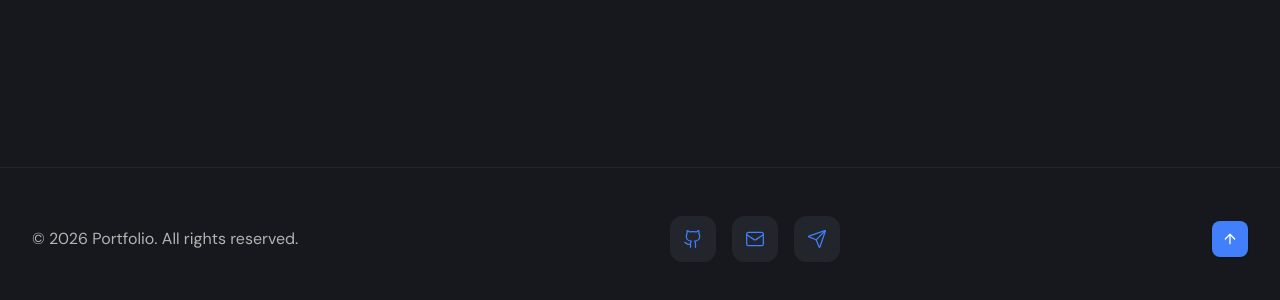
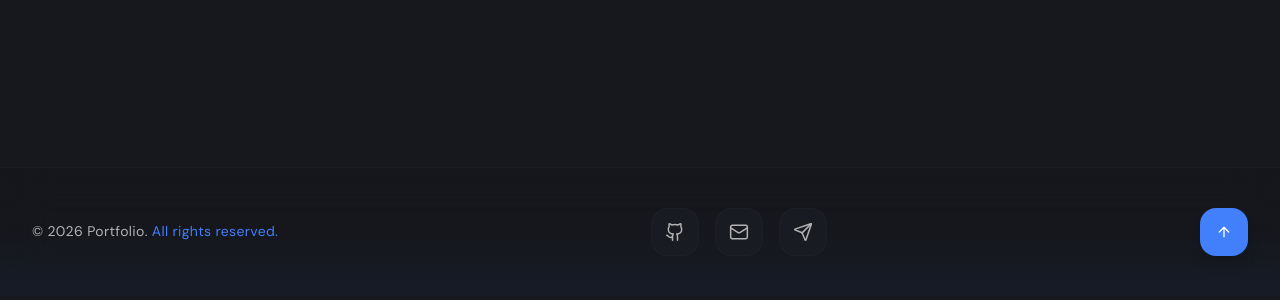
Before and after one commit to VibelessYoung/Modern-CV, a React (Vite) app: page / in a window 1280 px wide. Shown: the part 7195-7495 px from the top of the page. Built offline with nearby package versions, Linux system fonts and the light colour scheme.

Commit message:
add better ui for footer

```diff
--- a/src/components/Footer.tsx
+++ b/src/components/Footer.tsx
@@ -7,12 +7,15 @@ export function Footer() {
   };
 
   return (
-    <footer className="bg-background border-t border-border py-12">
-      <div className="container mx-auto px-8">
-        <div className="flex flex-col md:flex-row justify-between items-center gap-8">
+    <footer className="relative border-t border-border/50 bg-background/70 backdrop-blur-xl">
+      <div className="absolute inset-0 pointer-events-none bg-gradient-to-t from-primary/5 via-transparent to-transparent" />
+
+      <div className="container relative px-8 py-10 mx-auto">
+        <div className="flex flex-col items-center justify-between gap-8 md:flex-row">
           <div className="text-center md:text-left">
-            <p className="text-muted-foreground">
-              © {new Date().getFullYear()} Portfolio. All rights reserved.
+            <p className="text-sm tracking-wide text-muted-foreground">
+              © {new Date().getFullYear()} Portfolio.
+              <span className="ml-1 text-primary">All rights reserved.</span>
             </p>
           </div>
 
@@ -21,31 +24,98 @@ export function Footer() {
               href="https://github.com/VibelessYoung"
               target="_blank"
               rel="noopener noreferrer"
-              className="p-3 bg-card text-card-foreground rounded-lg border border-border hover:border-primary transition-colors"
-              aria-label="GitHub"
+              className="
+          group
+          flex h-12 w-12 items-center justify-center
+          rounded-2xl
+          border border-border/60
+          bg-card/40
+          backdrop-blur-xl
+          transition-all
+          duration-300
+          hover:-translate-y-1
+          hover:border-primary/60
+          hover:bg-primary/10
+          hover:shadow-[0_0_30px_rgba(59,130,246,.25)]
+          "
             >
-              <Github className="w-5 h-5 text-primary" strokeWidth={1.5} />
+              <Github
+                className="w-5 h-5 transition-all duration-300  text-muted-foreground group-hover:text-primary group-hover:rotate-6"
+                strokeWidth={1.8}
+              />
             </a>
+
             <a
               href="mailto:vibelessyoung@gmail.com"
-              className="p-3 bg-card text-card-foreground rounded-lg border border-border hover:border-primary transition-colors"
-              aria-label="Email"
+              className="
+          group
+          flex h-12 w-12 items-center justify-center
+          rounded-2xl
+          border border-border/60
+          bg-card/40
+          backdrop-blur-xl
+          transition-all
+          duration-300
+          hover:-translate-y-1
+          hover:border-primary/60
+          hover:bg-primary/10
+          hover:shadow-[0_0_30px_rgba(59,130,246,.25)]
+          "
             >
-              <Mail className="w-5 h-5 text-primary" strokeWidth={1.5} />
+              <Mail
+                className="w-5 h-5 transition-all duration-300  text-muted-foreground group-hover:text-primary"
+                strokeWidth={1.8}
+              />
             </a>
+
             <a
-              href="mailto:vibelessyoung@gmail.com"
-              className="p-3 bg-card text-card-foreground rounded-lg border border-border hover:border-primary transition-colors"
-              aria-label="Email"
+              href="https://t.me/VibelessYoung"
+              target="_blank"
+              rel="noopener noreferrer"
+              className="
+          group
+          flex h-12 w-12 items-center justify-center
+          rounded-2xl
+          border border-border/60
+          bg-card/40
+          backdrop-blur-xl
+          transition-all
+          duration-300
+          hover:-translate-y-1
+          hover:border-primary/60
+          hover:bg-primary/10
+          hover:shadow-[0_0_30px_rgba(59,130,246,.25)]
+          "
             >
-              <Send className="w-5 h-5 text-primary" strokeWidth={1.5} />
+              <Send
+                className="
+            h-5 w-5
+            text-muted-foreground
+            transition-all
+            duration-300
+            group-hover:text-primary
+            group-hover:translate-x-0.5
+            group-hover:-translate-y-0.5
+            "
+                strokeWidth={1.8}
+              />
             </a>
           </div>
+
           <Button
             onClick={scrollToTop}
             size="icon"
-            className="bg-primary text-primary-foreground hover:bg-primary/90"
-            aria-label="Scroll to top"
+            className="
+        h-12
+        w-12
+        rounded-2xl
+        shadow-lg
+        transition-all
+        duration-300
+        hover:-translate-y-1
+        hover:scale-105
+        hover:shadow-[0_0_30px_rgba(59,130,246,.35)]
+        "
           >
             <ArrowUp className="w-5 h-5" />
           </Button>
```
